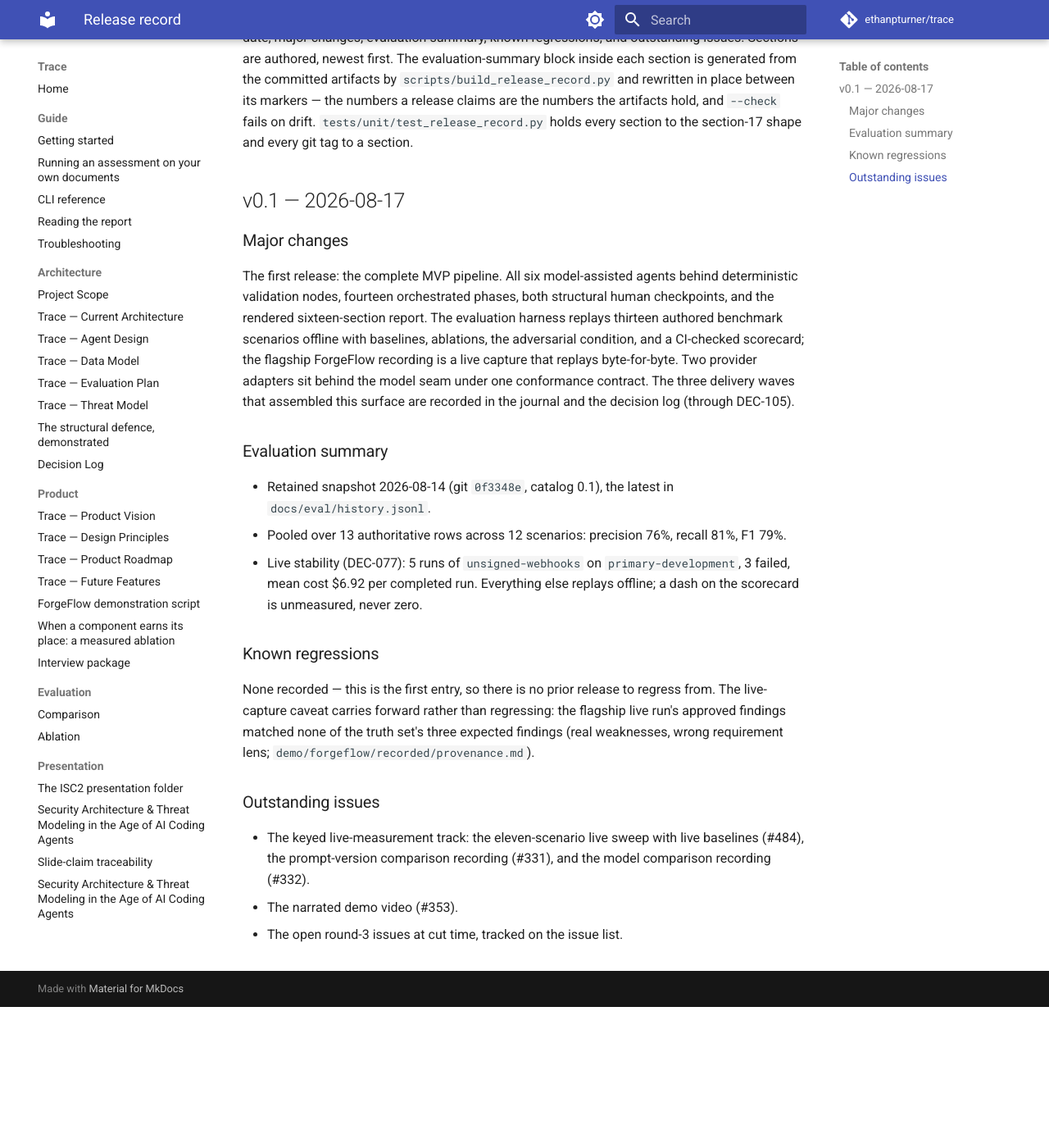
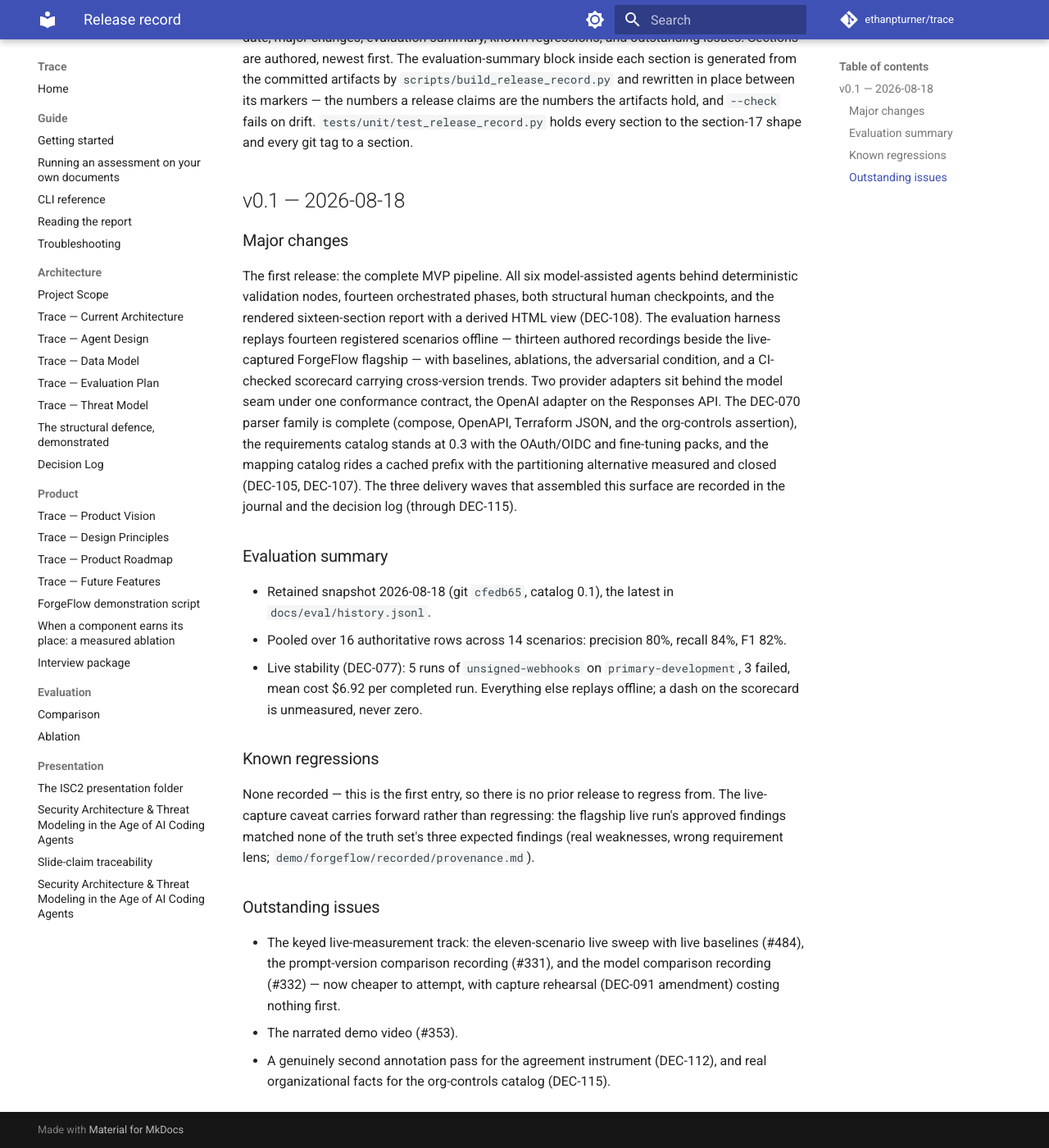
Before and after one commit to ethanpturner/trace, an MkDocs documentation site: the page built from docs/eval/releases.md, in a window 1280 px wide and 1400 px high, scrolled down 172 px. Shown: the whole window at 82% size. Built offline with MkDocs 1.6.1 and Material for MkDocs 9.7.7, drawn with Linux system fonts in a browser that asks for light colours; comment, search, counter and statistics services are not loaded.

Commit message:
v0.1 release prep: 0.3 goes active, the snapshot is retained, the record finalized (#524)
The registry-only flip DEC-111 sequenced: catalog 0.3 releases (both
recordings that pin it are committed; DEC-099's condition fired) and
freezes from this date, touching versions.yaml alone so the freeze
guard holds. A scorecard snapshot is retained for 2026-08-18 (DEC-081,
the deliberate step), capturing the wave's numbers - the trend matrix
gains its second column. The v0.1 release-record entry is finalized:
major changes describe the shipped surface through DEC-115, the
evaluation summary regenerates from the fresh snapshot (16
authoritative rows, 14 scenarios, F1 82 percent), and the outstanding
list names the keyed track, the demo video, the second annotation
pass, and real org-controls facts. The round-three journal entry
records the wave: twenty planned, twenty delivered, the collisions
survived, and the lesson encoded as machinery.

Co-Authored-By: Claude Fable 5 <noreply@anthropic.com>

```diff
--- a/docs/eval/releases.md
+++ b/docs/eval/releases.md
@@ -8,24 +8,28 @@ place between its markers — the numbers a release claims are the numbers the a
 and `--check` fails on drift. `tests/unit/test_release_record.py` holds every section to the
 section-17 shape and every git tag to a section.
 
-## v0.1 — 2026-08-17
+## v0.1 — 2026-08-18
 
 ### Major changes
 
 The first release: the complete MVP pipeline. All six model-assisted agents behind
 deterministic validation nodes, fourteen orchestrated phases, both structural human
-checkpoints, and the rendered sixteen-section report. The evaluation harness replays thirteen
-authored benchmark scenarios offline with baselines, ablations, the adversarial condition, and
-a CI-checked scorecard; the flagship ForgeFlow recording is a live capture that replays
-byte-for-byte. Two provider adapters sit behind the model seam under one conformance contract.
-The three delivery waves that assembled this surface are recorded in the journal and the
-decision log (through DEC-105).
+checkpoints, and the rendered sixteen-section report with a derived HTML view (DEC-108). The
+evaluation harness replays fourteen registered scenarios offline — thirteen authored
+recordings beside the live-captured ForgeFlow flagship — with baselines, ablations, the
+adversarial condition, and a CI-checked scorecard carrying cross-version trends. Two provider
+adapters sit behind the model seam under one conformance contract, the OpenAI adapter on the
+Responses API. The DEC-070 parser family is complete (compose, OpenAPI, Terraform JSON, and
+the org-controls assertion), the requirements catalog stands at 0.3 with the OAuth/OIDC and
+fine-tuning packs, and the mapping catalog rides a cached prefix with the partitioning
+alternative measured and closed (DEC-105, DEC-107). The three delivery waves that assembled
+this surface are recorded in the journal and the decision log (through DEC-115).
 
 ### Evaluation summary
 
 <!-- evaluation-summary -->
-- Retained snapshot 2026-08-14 (git `0f3348e`, catalog 0.1), the latest in `docs/eval/history.jsonl`.
-- Pooled over 13 authoritative rows across 12 scenarios: precision 76%, recall 81%, F1 79%.
+- Retained snapshot 2026-08-18 (git `cfedb65`, catalog 0.1), the latest in `docs/eval/history.jsonl`.
+- Pooled over 16 authoritative rows across 14 scenarios: precision 80%, recall 84%, F1 82%.
 - Live stability (DEC-077): 5 runs of `unsigned-webhooks` on `primary-development`, 3 failed, mean cost $6.92 per completed run. Everything else replays offline; a dash on the scorecard is unmeasured, never zero.
 <!-- /evaluation-summary -->
 
@@ -39,6 +43,8 @@ requirement lens; `demo/forgeflow/recorded/provenance.md`).
 ### Outstanding issues
 
 - The keyed live-measurement track: the eleven-scenario live sweep with live baselines (#484),
-  the prompt-version comparison recording (#331), and the model comparison recording (#332).
+  the prompt-version comparison recording (#331), and the model comparison recording (#332) —
+  now cheaper to attempt, with capture rehearsal (DEC-091 amendment) costing nothing first.
 - The narrated demo video (#353).
-- The open round-3 issues at cut time, tracked on the issue list.
+- A genuinely second annotation pass for the agreement instrument (DEC-112), and real
+  organizational facts for the org-controls catalog (DEC-115).
```
Also changed, not shown: docs/eval/scorecard.html (+18 -14 lines), journal/2026-08-18-round-three-delivery.md (added, +68 -0 lines), 2 other files.
